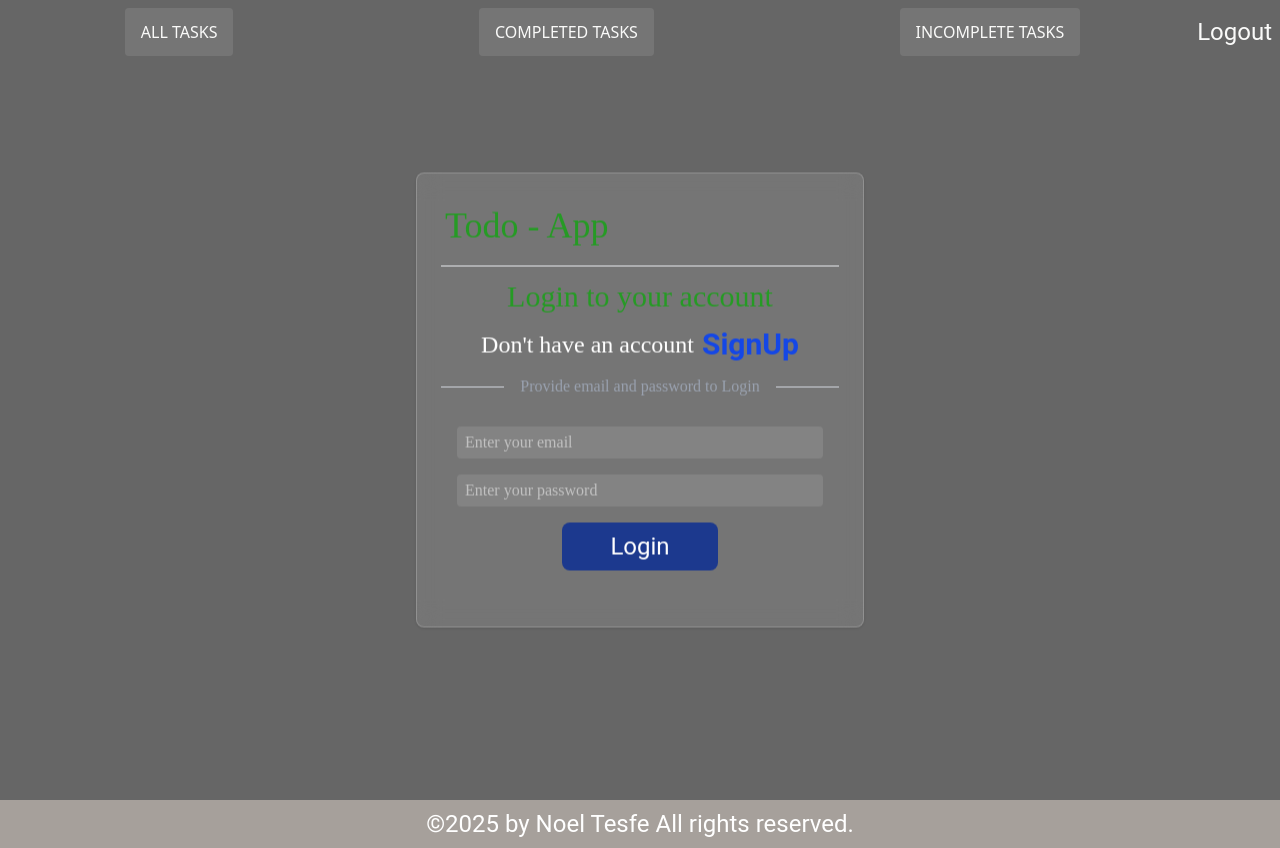
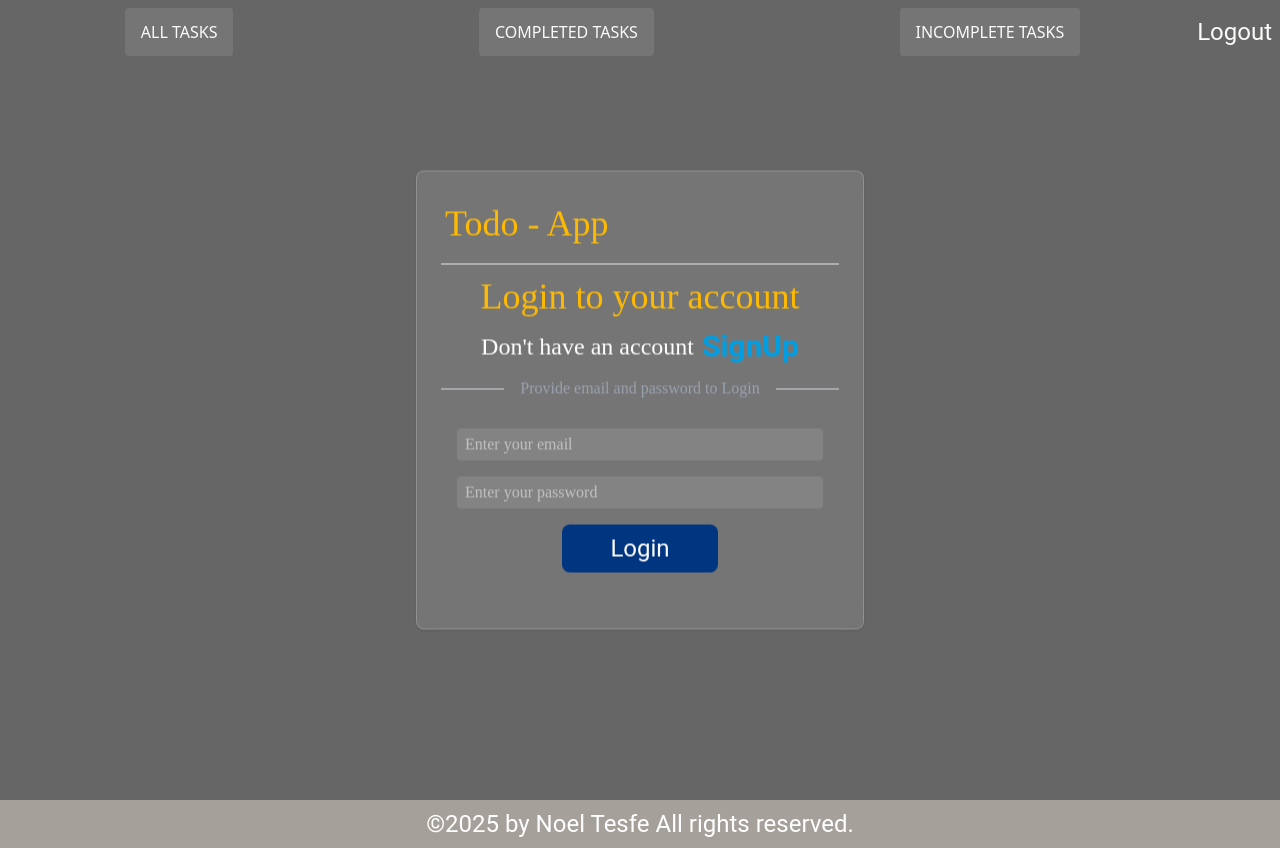
Before and after one commit to Noel-byte/todoapp-frontend, a React (Vite) app: page / in a window 1280 px wide. Built offline with nearby package versions, Linux system fonts and the light colour scheme.

Commit message:
modified frontend

```diff
--- a/src/components/Login.jsx
+++ b/src/components/Login.jsx
@@ -47,11 +47,11 @@ export const Login = () => {
   return (
     <div className="relative h-screen w-screen">
       <div className=" fixed top-1/2 left-1/2 transform -translate-x-1/2 -translate-y-1/2 bg-white/10 backdrop-blur-md border border-white/20 rounded-lg shadow  p-6 w-full max-w-md space-y-3 text-center text-white">
-        <h1 className="text-left font-titles px-1 py-2 text-orangered text-base sm:text-2xl md:text-3xl lg:text-4xl">
+        <h1 className="text-left font-titles px-1 py-2 text-heading text-base sm:text-2xl md:text-3xl lg:text-4xl">
           Todo - App
         </h1>
         <div className="bg-gray-200 h-px shadow-lg"></div>
-        <h2 className=" text-base sm:text-xl md:text-2xl lg:text-3xl font-titles text-orangered">
+        <h2 className=" text-base sm:text-2xl md:text-3xl lg:text-4xl font-titles text-heading">
           Login to your account
         </h2>
         <div className=" flex  gap-2 items-center justify-center ">
@@ -61,7 +61,7 @@ export const Login = () => {
           <span>
             <NavLink
               to="/register"
-              className=" text-base sm:text-lg md:text-xl lg:text-3xl font-semibold text-blue-700 font-buttons hover:text-blue-500"
+              className=" text-base sm:text-lg md:text-xl lg:text-3xl font-semibold text-signup font-buttons hover:text-4xl"
             >
               SignUp
             </NavLink>
@@ -97,7 +97,7 @@ export const Login = () => {
           />
           <button
             type="submit"
-            className="bg-blue-900 py-2 px-12 font-buttons text-base sm:text-lg md:text-xl lg:text-2xl rounded-lg w-full sm:w-auto text-white hover:cursor-pointer hover:bg-blue-600"
+            className="bg-button py-2 px-12 font-buttons text-base sm:text-lg md:text-xl lg:text-2xl rounded-lg w-full sm:w-auto text-white hover:cursor-pointer hover:bg-button/10"
           >
             Login
           </button>
--- a/src/index.css
+++ b/src/index.css
@@ -11,6 +11,9 @@
     --color-backcolor:#212121;
     --color-orangered:#259b24;
     --color-navbar:#7e57c2;
-    --color-gr:#666
+    --color-gr:#666;
+    --color-heading:#feba02;
+    --color-signup:#009fe3;
+    --color-button:#003580
 
   }
```
